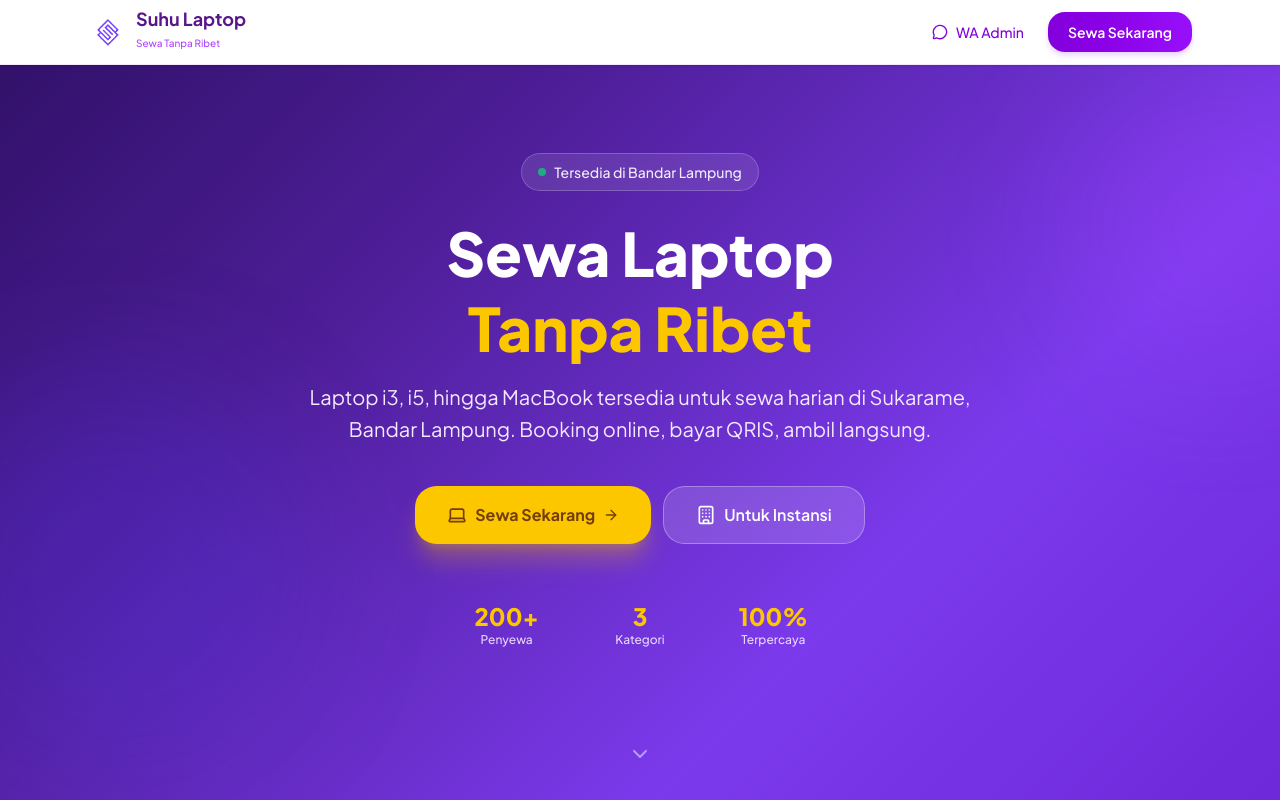
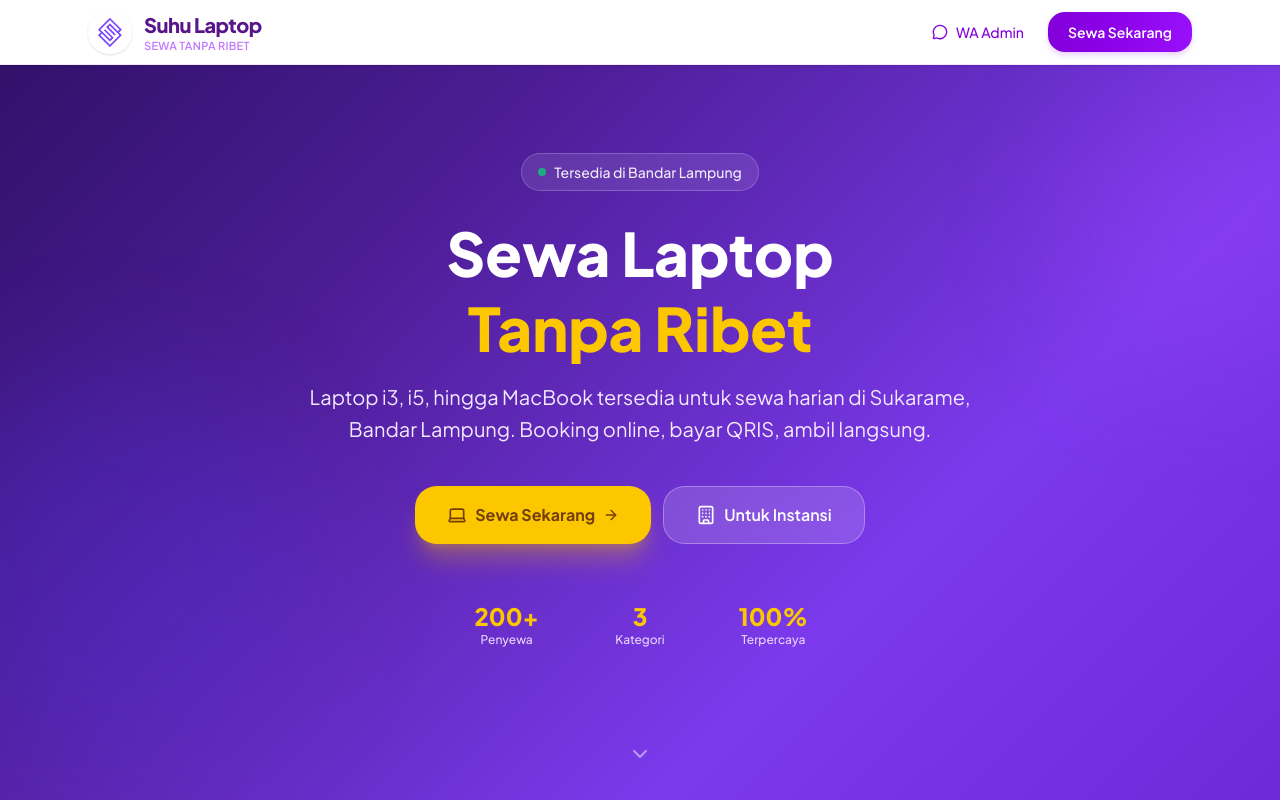
Before and after one commit to arezakurniawan17-droid/suhu-laptop, a Next.js app: page / in a window 1280 px wide. Shown: the top 800 px of the page. Built offline with nearby package versions, Linux system fonts and the light colour scheme.

Commit message:
Apply new logo to navbar, admin sidebar, and login page with improved spacing

```diff
--- a/src/app/admin/login/page.tsx
+++ b/src/app/admin/login/page.tsx
@@ -2,7 +2,8 @@
 
 import { useState } from "react";
 import { useRouter } from "next/navigation";
-import { Laptop, Eye, EyeOff, Lock, Mail } from "lucide-react";
+import Image from "next/image";
+import { Eye, EyeOff, Lock, Mail } from "lucide-react";
 
 export default function AdminLoginPage() {
   const router = useRouter();
@@ -41,11 +42,13 @@ export default function AdminLoginPage() {
       <div className="relative z-10 w-full max-w-sm">
         {/* Logo */}
         <div className="text-center mb-8">
-          <div className="w-16 h-16 bg-white/20 backdrop-blur rounded-2xl flex items-center justify-center mx-auto mb-4 shadow-xl">
-            <Laptop className="w-8 h-8 text-white" />
+          <div className="flex items-center justify-center gap-3 mb-2">
+            <Image src="/logo.jpg" alt="Suhu Laptop" width={52} height={52} className="h-13 w-13 object-cover rounded-2xl shadow-xl border-2 border-white/30" />
+            <div className="text-left">
+              <h1 className="text-2xl font-extrabold text-white leading-tight">Suhu Laptop</h1>
+              <p className="text-purple-300 text-xs font-semibold uppercase tracking-widest">Admin Dashboard</p>
+            </div>
           </div>
-          <h1 className="text-2xl font-extrabold text-white">Suhu Laptop</h1>
-          <p className="text-purple-200 text-sm">Admin Dashboard</p>
         </div>
 
         {/* Card */}
--- a/src/components/AdminSidebar.tsx
+++ b/src/components/AdminSidebar.tsx
@@ -1,9 +1,10 @@
 "use client";
 
 import Link from "next/link";
+import Image from "next/image";
 import { usePathname, useRouter } from "next/navigation";
 import {
-  Laptop, LayoutDashboard, ShoppingBag, Users,
+  LayoutDashboard, ShoppingBag, Users,
   AlertTriangle, LogOut, TrendingUp, X, Menu
 } from "lucide-react";
 import { useState } from "react";
@@ -34,13 +35,11 @@ export default function AdminSidebar() {
     <div className="flex flex-col h-full">
       {/* Logo */}
       <div className="p-5 border-b border-purple-100">
-        <div className="flex items-center gap-2.5">
-          <div className="w-9 h-9 bg-gradient-to-br from-purple-600 to-purple-800 rounded-xl flex items-center justify-center">
-            <Laptop className="w-5 h-5 text-white" />
-          </div>
-          <div>
-            <p className="font-bold text-purple-900 leading-none">Suhu Laptop</p>
-            <p className="text-xs text-purple-400 mt-0.5">Admin Panel</p>
+        <div className="flex items-center gap-3">
+          <Image src="/logo.jpg" alt="Suhu Laptop" width={40} height={40} className="h-10 w-10 object-cover rounded-xl shadow-sm flex-shrink-0" />
+          <div className="flex flex-col justify-center gap-0.5">
+            <p className="font-extrabold text-purple-900 leading-tight text-base">Suhu Laptop</p>
+            <p className="text-[10px] text-purple-400 font-semibold uppercase tracking-wide leading-tight">Admin Panel</p>
           </div>
         </div>
       </div>
--- a/src/components/Navbar.tsx
+++ b/src/components/Navbar.tsx
@@ -27,11 +27,11 @@ export default function Navbar() {
       <div className="max-w-6xl mx-auto px-4 sm:px-6">
         <div className="flex items-center justify-between h-16">
           {/* Logo */}
-          <Link href="/" className="flex items-center gap-2 cursor-pointer">
-            <Image src="/logo.jpg" alt="Suhu Laptop" width={40} height={40} className="h-10 w-10 object-contain rounded-xl" priority />
-            <div>
-              <span className="font-bold text-lg text-purple-900 leading-none block">Suhu Laptop</span>
-              <span className="text-[10px] text-purple-500 font-medium leading-none">Sewa Tanpa Ribet</span>
+          <Link href="/" className="flex items-center gap-3 cursor-pointer">
+            <Image src="/logo.jpg" alt="Suhu Laptop" width={44} height={44} className="h-11 w-11 object-cover rounded-2xl shadow-sm" priority />
+            <div className="flex flex-col justify-center gap-0.5">
+              <span className="font-extrabold text-xl text-purple-900 leading-tight tracking-tight">Suhu Laptop</span>
+              <span className="text-[11px] text-purple-400 font-semibold leading-tight tracking-wide uppercase">Sewa Tanpa Ribet</span>
             </div>
           </Link>
 
```
